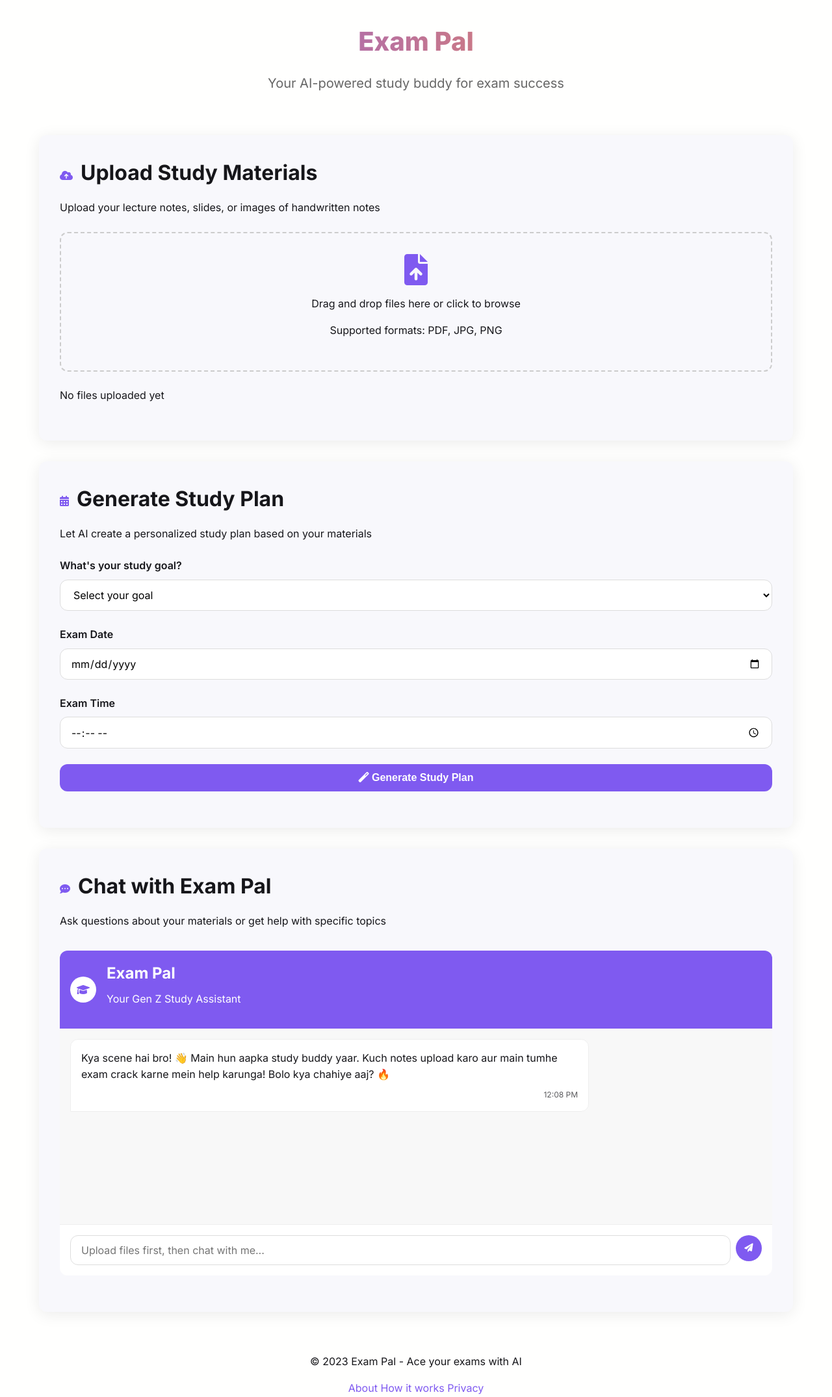
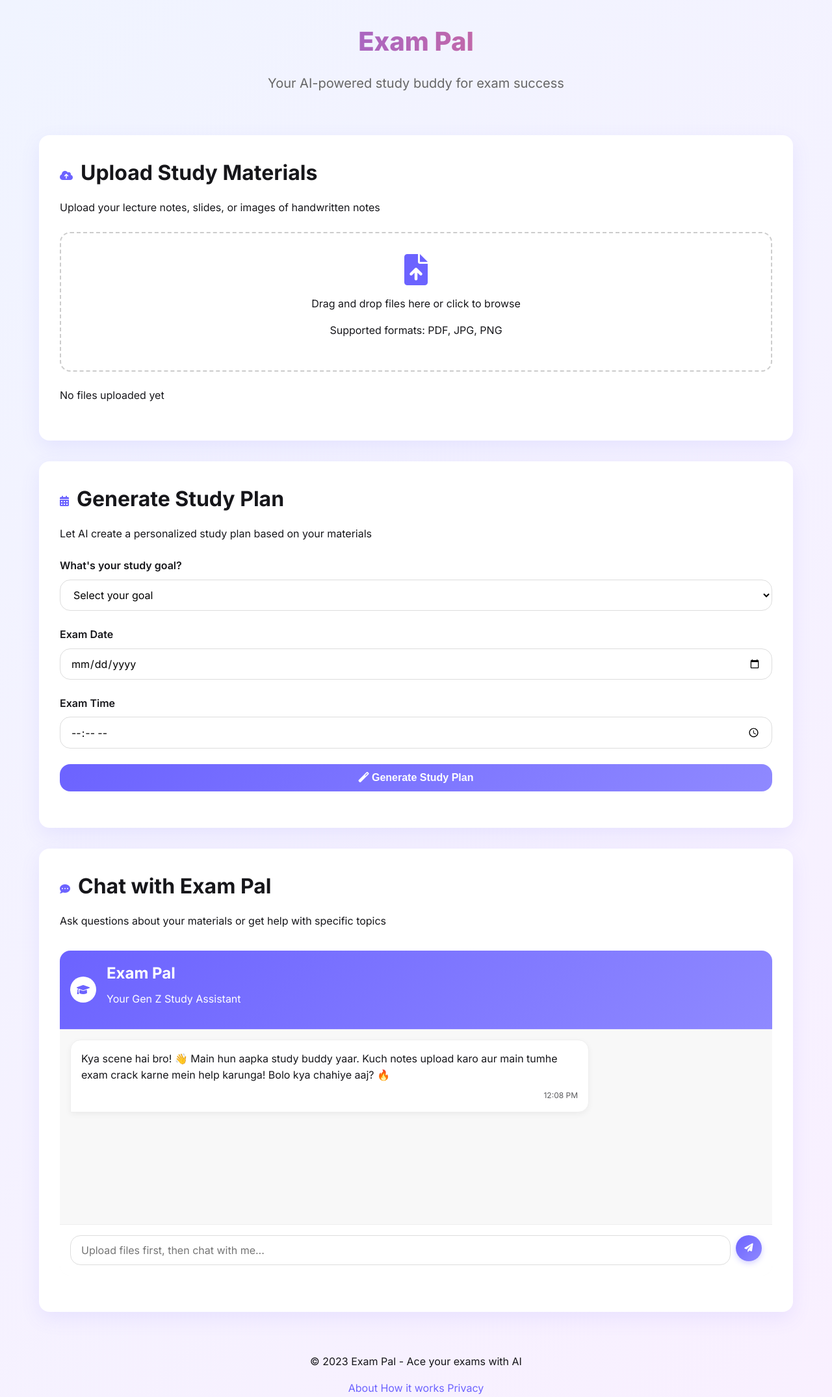
Before and after one commit to harshchill/Circuit-, a Flask app: page / in a window 1280 px wide. Shown: the whole page at 65% size. Run offline with Flask 3, Linux system fonts and the light colour scheme.

Commit message:
Enhance the look and feel of the site and break study plans into units
Refactor CSS for improved aesthetics using gradients and modifies the study plan to display unit information from the Groq API response.

Replit-Commit-Author: Agent
Replit-Commit-Session-Id: 1585df72-5076-4da2-b26b-1cdae42f55fb
Replit-Commit-Screenshot-Url: https://storage.googleapis.com/screenshot-production-us-central1/6bcb057c-39d0-419b-a3ac-cb7f91b28017/8b882cc4-90d9-4d9b-bc4c-a86cd9db8809.jpg

```diff
--- a/static/css/style.css
+++ b/static/css/style.css
@@ -1,17 +1,23 @@
 /* Global Variables */
 :root {
-  --primary-color: #7F5AF0;
-  --primary-light: #9773ff;
-  --secondary-color: #2CB67D;
+  --primary-color: #6c63ff;  /* Changed from 7F5AF0 to a brighter blue-purple */
+  --primary-light: #8f89ff;  /* Lighter shade */
+  --secondary-color: #4cd3a5; /* Brighter teal */
   --text-color: #16161a;
-  --background-color: #fffffe;
-  --card-background: #f8f8fc;
-  --accent-color: #FF8E3C;
+  --background-color: #f5f7ff; /* Light blue-ish background instead of white */
+  --card-background: #ffffff; /* Pure white cards for contrast */
+  --accent-color: #ff6b6b;    /* Changed from orange to coral red */
   --danger-color: #ef4565;
-  --border-radius: 12px;
-  --box-shadow: 0 4px 24px rgba(0, 0, 0, 0.08);
-  --hover-shadow: 0 8px 32px rgba(127, 90, 240, 0.16);
+  --border-radius: 16px;      /* Increased border radius */
+  --box-shadow: 0 10px 30px rgba(108, 99, 255, 0.1); /* Colored shadow */
+  --hover-shadow: 0 15px 40px rgba(108, 99, 255, 0.2);
   --font-family: 'Inter', -apple-system, BlinkMacSystemFont, 'Segoe UI', Roboto, Oxygen, Ubuntu, Cantarell, 'Open Sans', 'Helvetica Neue', sans-serif;
+
+  /* Gradient variations */
+  --gradient-primary: linear-gradient(135deg, #6c63ff 0%, #8f89ff 100%);
+  --gradient-secondary: linear-gradient(135deg, #4cd3a5 0%, #83ebc5 100%);
+  --gradient-accent: linear-gradient(135deg, #ff6b6b 0%, #ffaa8c 100%);
+  --gradient-background: linear-gradient(135deg, #f0f4ff 0%, #f9f0ff 100%);
 }
 
 /* Reset and Base Styles */
@@ -23,10 +29,11 @@
 
 body {
   font-family: var(--font-family);
-  background-color: var(--background-color);
+  background: var(--gradient-background);
   color: var(--text-color);
   line-height: 1.6;
   overflow-x: hidden;
+  min-height: 100vh;
 }
 
 /* Typography */
@@ -236,25 +243,63 @@ textarea:focus {
 }
 
 .btn-primary {
-  background-color: var(--primary-color);
+  background: var(--gradient-primary);
   color: white;
+  position: relative;
+  z-index: 1;
+  overflow: hidden;
+}
+
+.btn-primary:before {
+  content: '';
+  position: absolute;
+  top: 0;
+  left: 0;
+  width: 100%;
+  height: 100%;
+  background: var(--primary-color);
+  z-index: -1;
+  opacity: 0;
+  transition: opacity 0.3s ease;
 }
 
 .btn-primary:hover {
-  background-color: var(--primary-light);
   transform: translateY(-2px);
-  box-shadow: 0 4px 12px rgba(127, 90, 240, 0.3);
+  box-shadow: 0 8px 20px rgba(108, 99, 255, 0.3);
+}
+
+.btn-primary:hover:before {
+  opacity: 1;
 }
 
 .btn-secondary {
-  background-color: var(--secondary-color);
+  background: var(--gradient-secondary);
   color: white;
+  position: relative;
+  z-index: 1;
+  overflow: hidden;
+}
+
+.btn-secondary:before {
+  content: '';
+  position: absolute;
+  top: 0;
+  left: 0;
+  width: 100%;
+  height: 100%;
+  background: var(--secondary-color);
+  z-index: -1;
+  opacity: 0;
+  transition: opacity 0.3s ease;
 }
 
 .btn-secondary:hover {
-  background-color: #35d492;
   transform: translateY(-2px);
-  box-shadow: 0 4px 12px rgba(44, 182, 125, 0.3);
+  box-shadow: 0 8px 20px rgba(76, 211, 165, 0.3);
+}
+
+.btn-secondary:hover:before {
+  opacity: 1;
 }
 
 .btn-block {
@@ -291,8 +336,23 @@ textarea:focus {
   margin-bottom: 0.5rem;
 }
 
+.milestone-unit {
+  display: inline-block;
+  background: var(--gradient-secondary);
+  color: white;
+  padding: 0.3rem 0.8rem;
+  border-radius: 20px;
+  font-size: 0.85rem;
+  margin: 0.5rem 0;
+}
+
+.unit-label {
+  font-weight: bold;
+}
+
 .tasks {
   list-style: none;
+  margin-top: 0.8rem;
 }
 
 .task {
@@ -318,12 +378,13 @@ textarea:focus {
 }
 
 .chat-header {
-  background-color: var(--primary-color);
+  background: var(--gradient-primary);
   color: white;
   padding: 1rem;
   display: flex;
   align-items: center;
   gap: 1rem;
+  border-bottom: 1px solid rgba(255,255,255,0.1);
 }
 
 .chat-avatar {
@@ -356,7 +417,7 @@ textarea:focus {
 
 .message-user {
   align-self: flex-end;
-  background-color: var(--primary-color);
+  background: var(--gradient-primary);
   color: white;
   border-bottom-right-radius: 0;
 }
@@ -366,6 +427,7 @@ textarea:focus {
   background-color: white;
   border: 1px solid #eee;
   border-bottom-left-radius: 0;
+  box-shadow: 0 3px 10px rgba(0,0,0,0.05);
 }
 
 .message-time {
@@ -395,7 +457,7 @@ textarea:focus {
 }
 
 .chat-submit {
-  background-color: var(--primary-color);
+  background: var(--gradient-primary);
   color: white;
   border: none;
   border-radius: 50%;
@@ -405,11 +467,13 @@ textarea:focus {
   align-items: center;
   justify-content: center;
   cursor: pointer;
-  transition: background-color 0.3s;
+  transition: all 0.3s ease;
+  box-shadow: 0 3px 8px rgba(108, 99, 255, 0.3);
 }
 
 .chat-submit:hover {
-  background-color: var(--primary-light);
+  transform: translateY(-2px);
+  box-shadow: 0 5px 15px rgba(108, 99, 255, 0.4);
 }
 
 /* Loading Animation */
--- a/static/js/study-plan.js
+++ b/static/js/study-plan.js
@@ -145,9 +145,13 @@ function displayStudyPlan(plan) {
                 tasksHTML += '</ul>';
             }
 
+            // Check if there's a unit property in the milestone
+            const unitHTML = milestone.unit ? `<div class="milestone-unit"><span class="unit-label">Unit:</span> ${milestone.unit}</div>` : '';
+
             milestoneElement.innerHTML = `
                 <div class="milestone-date">${formatDate(milestone.date)}</div>
                 <h4>${milestone.title}</h4>
+                ${unitHTML}
                 <p>${milestone.description || ''}</p>
                 ${tasksHTML}
             `;
--- a/utils/groq_api.py
+++ b/utils/groq_api.py
@@ -109,6 +109,9 @@ def generate_study_plan(materials: List[Dict[str, Any]], goal: str, deadline: st
     3. Learning strategies appropriate for the material
     4. Recommended practice exercises or self-assessment methods
 
+    IMPORTANT: Identify units, chapters, or major topics in the materials and organize the study plan
+    to follow these units in a logical progression. Each milestone should focus on specific units or topics.
+
     Your response should be in JSON format with the following structure:
     {
         "overview": "General overview and approach",
@@ -117,13 +120,14 @@ def generate_study_plan(materials: List[Dict[str, Any]], goal: str, deadline: st
                 "date": "YYYY-MM-DD",
                 "title": "Milestone title",
                 "description": "Description of this milestone",
+                "unit": "Unit or topic name this milestone covers",
                 "tasks": ["Task 1", "Task 2", ...]
             },
             ...
         ]
     }
 
-    Ensure the milestones are distributed evenly from now until the deadline.
+    Ensure the milestones are distributed evenly from now until the deadline, and organize them by units or topics when available.
     """
 
     user_prompt = f"""
```
